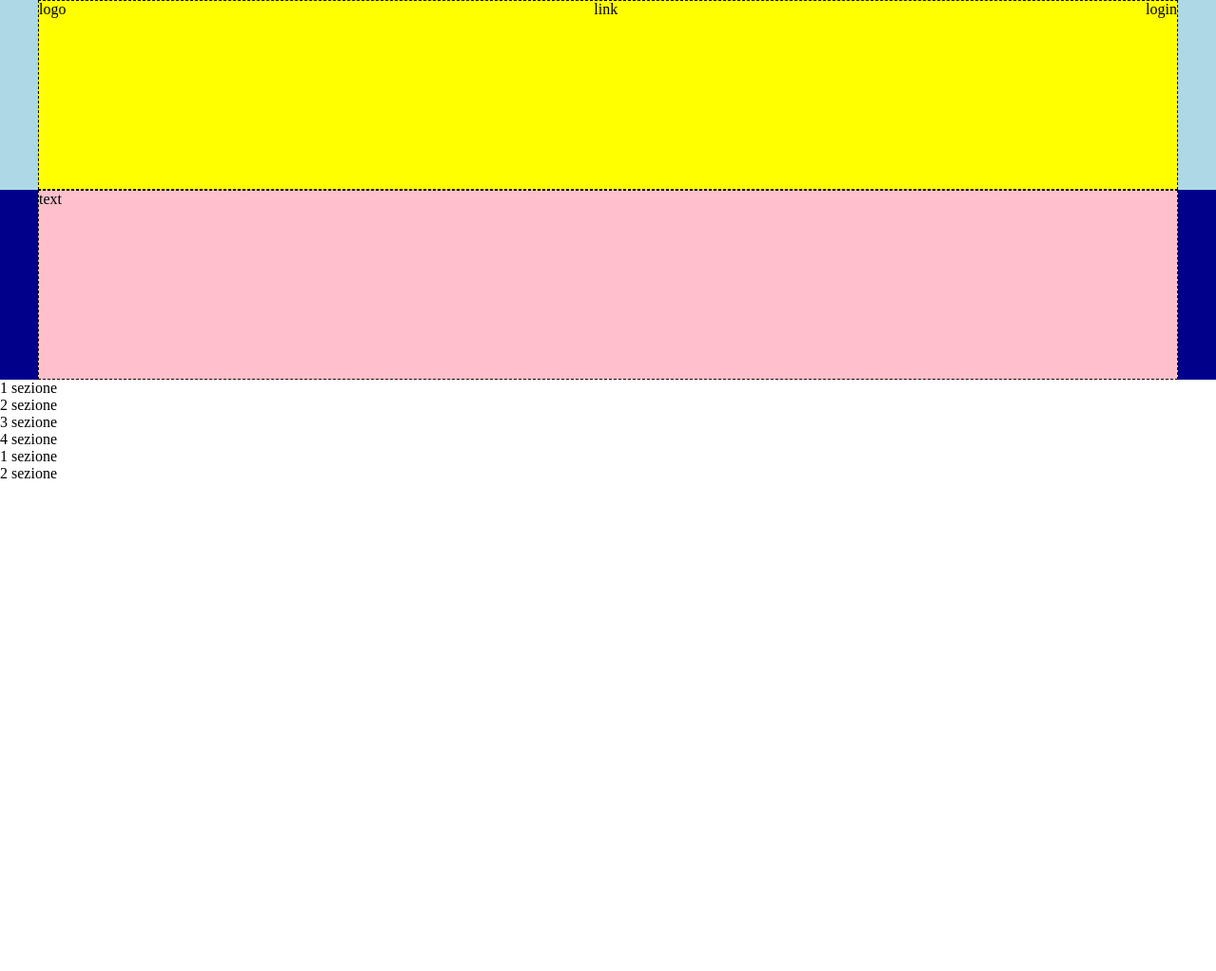
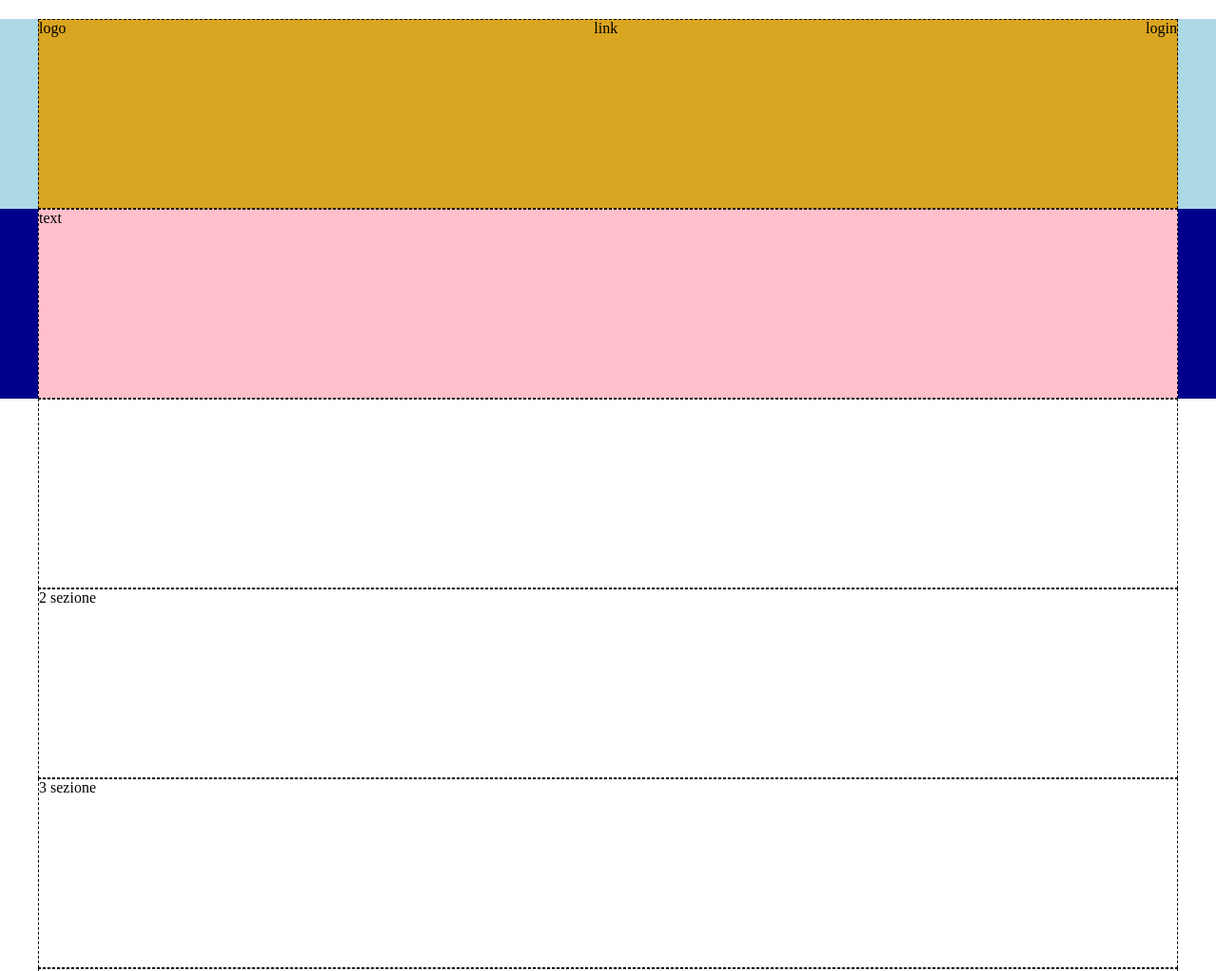
Before and after one commit to alessiopalmieri001/htmlcss-struttura-discord, a plain HTML site: page index.html in a window 1280 px wide. Shown: the top 1023 px of the page at 95% size. Before the commit the page ends 800 px from the top, so only its background shows below. Drawn offline with Linux system fonts and the light colour scheme.

Commit message:
sistemato html

```diff
--- a/css/style.css
+++ b/css/style.css
@@ -12,19 +12,29 @@
     width: 1200px;
     margin: 0 auto;
     display: flex;
+   /*  border-right: 1px black dashed; */
 }
-
+/* .main-container>*{
+    flex-direction:column;
+    margin-top: 20px;
+} */
 
 /* header */
 
+ header{
+    margin-top: 20px;
+ }
 
+header section>:first-child{
+        justify-content: space-between;
 
-    header section>:first-child{
-        justify-content: space-between;
 
     }
 
 /* main */
+main{
+    width: 100%;
+}
 
 /* footer*/
 
@@ -39,7 +49,7 @@
     background-color: pink;
 }
 .yellow{
-    background-color: yellow;
+    background-color: #daa520;
 }
 /* colori sfondi */
 .headerbotton{
--- a/index.html
+++ b/index.html
@@ -9,7 +9,10 @@
        <link rel="stylesheet" href="css/style.css">
     </head>
     <body >
+        <div>
+            <!--  inizio header -->
             <header >
+              <!--  header top -->
                <section class="headertop">
                    <div class="container debug yellow">
                        <div>logo</div>
@@ -17,6 +20,7 @@
                        <div>login</div>
                    </div>
                </section>
+               <!-- header botton -->
                <section  class="headerbotton">
                    <div class="container debug pink">
                        text
@@ -24,26 +28,49 @@
 
                </section>
             </header>
+            <!-- fine header -->
+            <!-- inizio main -->
                <main>
                    <section>
-                     1 sezione
+                       <div class="container debug">
+
+                       </div>
                    </section>
                    <section>
+                       <div class="container debug">
                            2 sezione
+                       </div>
                    </section>
                    <section>
+                       <div class="container debug">
                            3 sezione
+                       </div>
                    </section>
                    <section>
+                       <div class="container debug">
                            4 sezione
+                       </div>
                    </section>
 
                </main>
+              <!--  fine main -->
+             <!--  inizio footer -->
                <footer>
-                <section>1 sezione</section>
-                <section>2 sezione</section>
+                   <section>
+                       <div class="container debug">
+                           1 sezione
+                       </div>
+                   </section>
+                   <section>
+                       <div class="container debug">
+                           2sezione
+                       </div>
+                   </section>
 
                </footer>
+              <!--  fine footer -->
+        </div>
+
     </body>
 
 </html>
```
Lines whose indentation alone changed are shown as unchanged.
